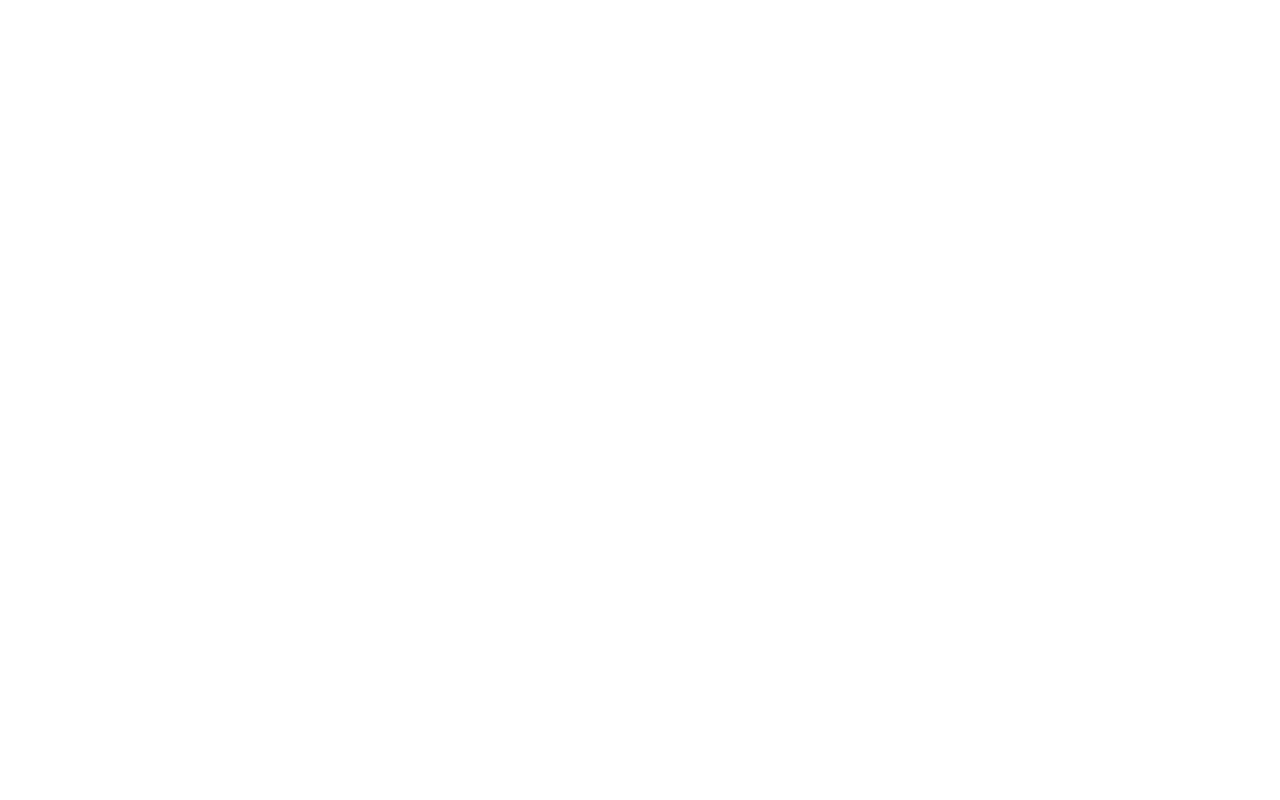
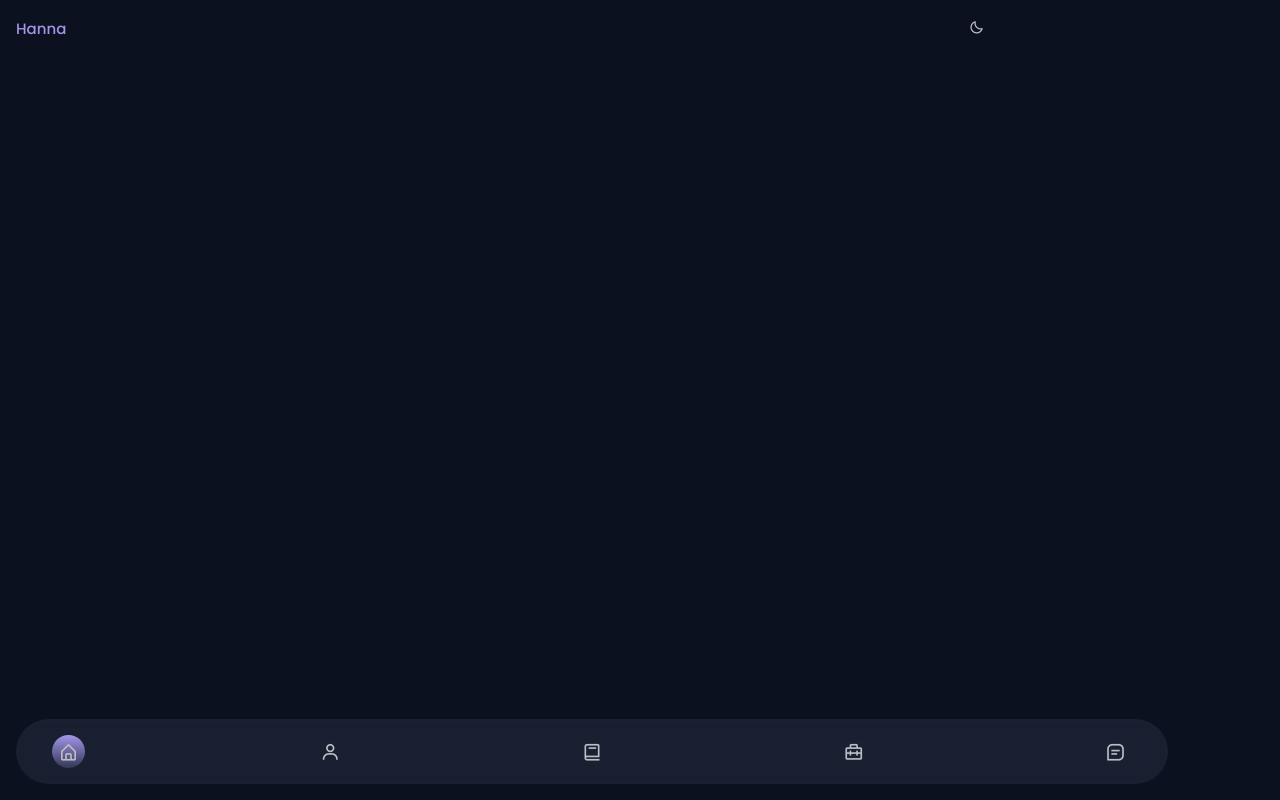
Before and after one commit to hannagabyy/portifolio, a plain HTML site: page index.html in a window 1280 px wide. Drawn offline with nearby package versions, Linux system fonts and the light colour scheme.

Commit message:
Adicionando e estilizando header

```diff
--- /dev/null
+++ b/assets/css/styles.css
@@ -0,0 +1,188 @@
+@import url('https://fonts.googleapis.com/css2?family=Poppins:wght@400;500;600&display=swap');
+
+:root{
+    --header-height: 3.5rem;
+
+    /* Cores */
+    Purple : hsl(250, 66%, 75%);
+    Blue : hsl(207, 90% , 72%);
+    Pink : hsl(356,66%,75%);
+    Teal : hsl(174,63%, 62%);
+
+
+    --first-hue : 250;
+    --sat : 66%;
+    --lig :75%;
+    --second-hue : 219;
+
+
+    --first-color :hsl(var(--first-hue) , var(--sat) , var(--lig)) ;
+    --first-color-alt: :hsl(var(var(--first-hue)), var(var(--sat)), 71%);
+    --title-color: hsl(var(--second-hue),15% ,95%) ;
+    --text-color: hsl(var(--second-hue),8% ,75%) ;
+    --text-color-light :hsl(var(--second-hue),4% ,55%) ;
+    --body-color:hsl(var(--second-hue),48% ,8%) ;
+    --container-color:hsl(var(--second-hue),32% ,12%);
+
+    /* Fonte */
+    --body-font:"Poppins", sans-serif;
+    --biggest-font-size : 1.75rem;
+    --h1-font-size:1.5rem;
+    --h2-font-size:1.25rem;
+    --h3-font-size:1rem;
+    --normal-font-size: .938rem;
+    --small-font-size: .75rem;
+    --tiny-font-size : .625rem;
+
+    /* Fonte Weight */
+    --font-medium:500;
+    --font-semibold:600;
+
+    /* Z index */
+    --z-tooltip:10;
+    --z-fixed:100;
+    --z-modal:1000;
+
+    /* Responsividade */
+    @media screen and (min-width: 968px ){
+        :root{
+            --biggest-font-size :2.5rem;
+            --h1-font-size:2.25rem;
+            --h2-font-size:1.5rem;
+            --h3-font-size:1.25rem;
+            --normal-font-size: 1rem;
+            --small-font-size: .875rem;
+            --smaller-font-size : .813rem;
+        }
+    }
+    /* Css Base */
+    *{
+        box-sizing: border-box;
+        padding: 0;
+        margin: 0;
+    }
+    html{
+        scroll-behavior: smooth;
+    }
+    body,
+    button,
+    input,
+    textarea{
+        font-family: var(--body-font);
+        font-size: var(--normal-font-size);
+    }
+
+    body{
+       background-color: var(--body-color);
+       color: var(--text-color);
+    }
+
+    h1,h2,h3{
+        color: var(--title-color);
+        font-weight: var(--font-semibold);
+    }
+    ul{
+        list-style: none;
+    }
+    a{
+        text-decoration: none;
+    }
+    button{
+        cursor: pointer;
+        border: none;
+        outline: none;
+    }
+    img{
+        max-width: 100%;
+        height: auto;
+    }
+
+    /* outros */
+    .container{
+        max-width: 968px;
+        margin-left: 1rem;
+        margin-right: 1rem;
+    }
+    .grid{
+        display: grid;
+        gap:1.25rem
+    }
+    .main{
+        overflow: hidden;
+    }
+    .section{
+        padding:  4.5rem 0 1rem;
+    }
+    .section__title,
+    .section__subtitle{
+        text-align: center;
+    }
+
+    .section__title{
+        font-size: var(--h2-font-size);
+        color: var(--first-color);
+        margin-bottom: 2rem;
+    }
+
+    .section___subtitle{
+        display: block;
+        font-size: var(--smaller-font-size);
+        color: var(--text-color-light);
+    }
+
+    /* Header */
+    .header{
+        position: fixed;
+        top:0;
+        left: 0;
+        width: 100%;
+        background-color: var(--body-color);
+        z-index: var(--z-fixed);
+    }
+    .nav{
+        height: var(--header-height);
+        display: flex;
+        justify-content: space-between;
+        align-items: center;
+    }
+    .nav__logo{
+        color: var(--first-color);
+        font-weight: var(--font-medium) ;
+        transition: .4s;
+    }
+    .nav__logo:hover{
+        color: var(--first-color-alt);
+    }
+
+    .nav__menu{
+        position: fixed;
+        bottom: 1rem ;
+        background-color: hsla(var(--second-hue),32%,16%, .8);
+        width: 90%;
+        border-radius: 4rem;
+        padding: 1rem 2.25rem;
+        backdrop-filter: blur(10px);
+    }
+
+    .nav__list{
+        display: flex;
+        justify-content: space-between;
+        align-items: center;
+    }
+
+    .nav__link{
+        color: var(--text-color);
+        font-size: 1.25rem;
+        padding: .4rem;
+        display: flex;
+        border-radius: 5rem;
+    }
+
+    .active-link{
+        background: linear-gradient(180deg,
+                    hsla(var(--first-hue),var(--sat),var(--lig),1),
+                    hsla(var(--first-hue),var(--sat),var(--lig), .2)
+                    );
+        box-shadow: 0 0 16px hsla( hsla(var(--first-hue),var(--sat),var(--lig), .4));
+    }
+}
--- a/index.html
+++ b/index.html
@@ -3,9 +3,57 @@
 <head>
     <meta charset="UTF-8">
     <meta name="viewport" content="width=device-width, initial-scale=1.0">
+
+    <link rel="shortcut icon" href="/assets/imgs/favicon.png" type="image/x-icon">
+    <link href='https://unpkg.com/boxicons@2.1.4/css/boxicons.min.css' rel='stylesheet'>
+    <link rel="stylesheet" href="/assets/css/styles.css">
     <title>Portifólio Hanna</title>
 </head>
 <body>
 
+    <header class="header" id="header">
+        <nav class="nav container">
+            <a href="#" class="nav__logo">Hanna</a>
+
+            <div class="nav__menu">
+                <ul class="nav__list">
+                    <li class="nav__item">
+                        <a href="#home" class="nav__link active-link">
+                            <i class='bx bx-home-alt'></i>
+                        </a>
+                    </li>
+
+                    <li class="nav__item">
+                        <a href="#about" class="nav__link">
+                            <i class='bx bx-user'></i>
+                        </a>
+                    </li>
+
+                    <li class="nav__item">
+                        <a href="#skills" class="nav__link">
+                            <i class='bx bx-book'></i>
+                        </a>
+                    </li>
+
+                    <li class="nav__item">
+                        <a href="#work" class="nav__link">
+                            <i class='bx bx-briefcase-alt-2' ></i>
+                        </a>
+                    </li>
+
+                    <li class="nav__item">
+                        <a href="#contact" class="nav__link">
+                            <i class='bx bx-message-square-detail'></i>
+                        </a>
+                    </li>
+                </ul>
+            </div>
+
+            <!-- Mudança de tema -->
+            <i class='bx bx-moon change-theme' id="theme-button"  ></i>
+        </nav>
+    </header>
+
+<script src="/assets/js/main.js"></script>
 </body>
 </html>
```
Also changed, not shown: assets/imgs/favicon.png (added), assets/js/main.js (added), js/main.js (deleted).
